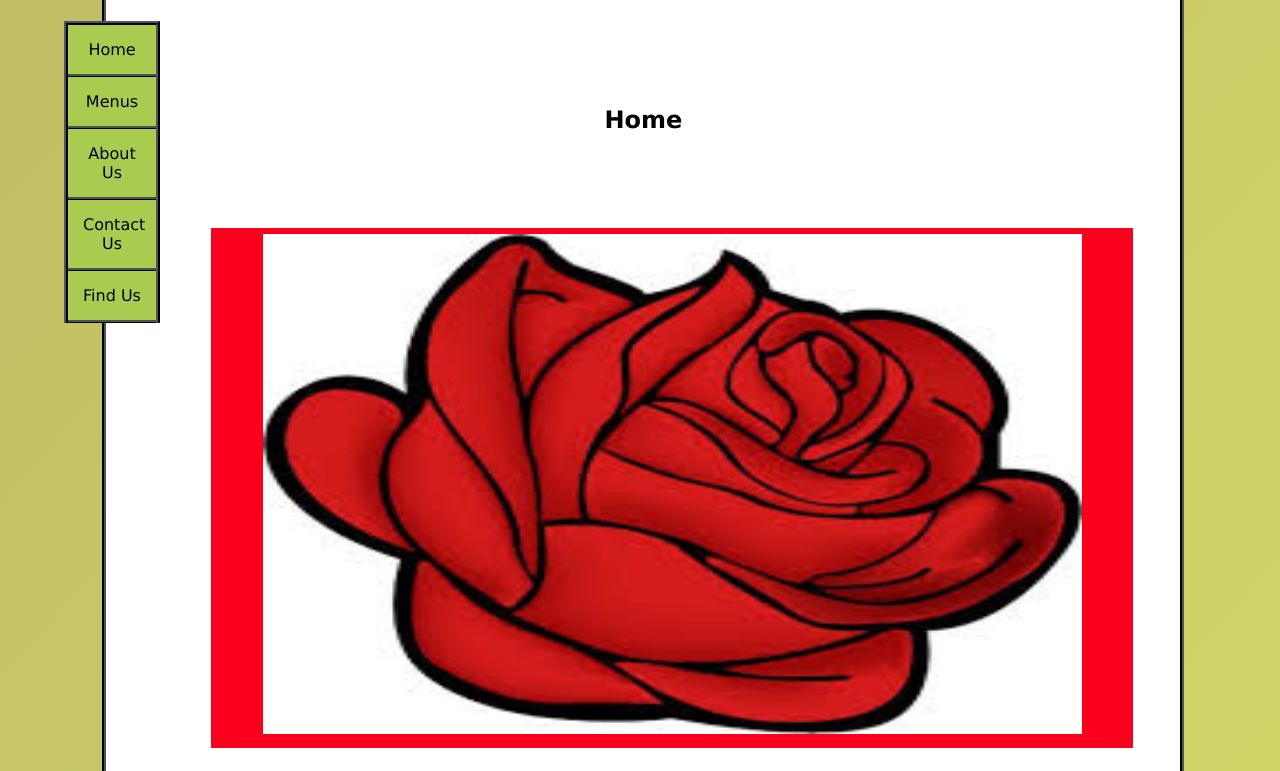
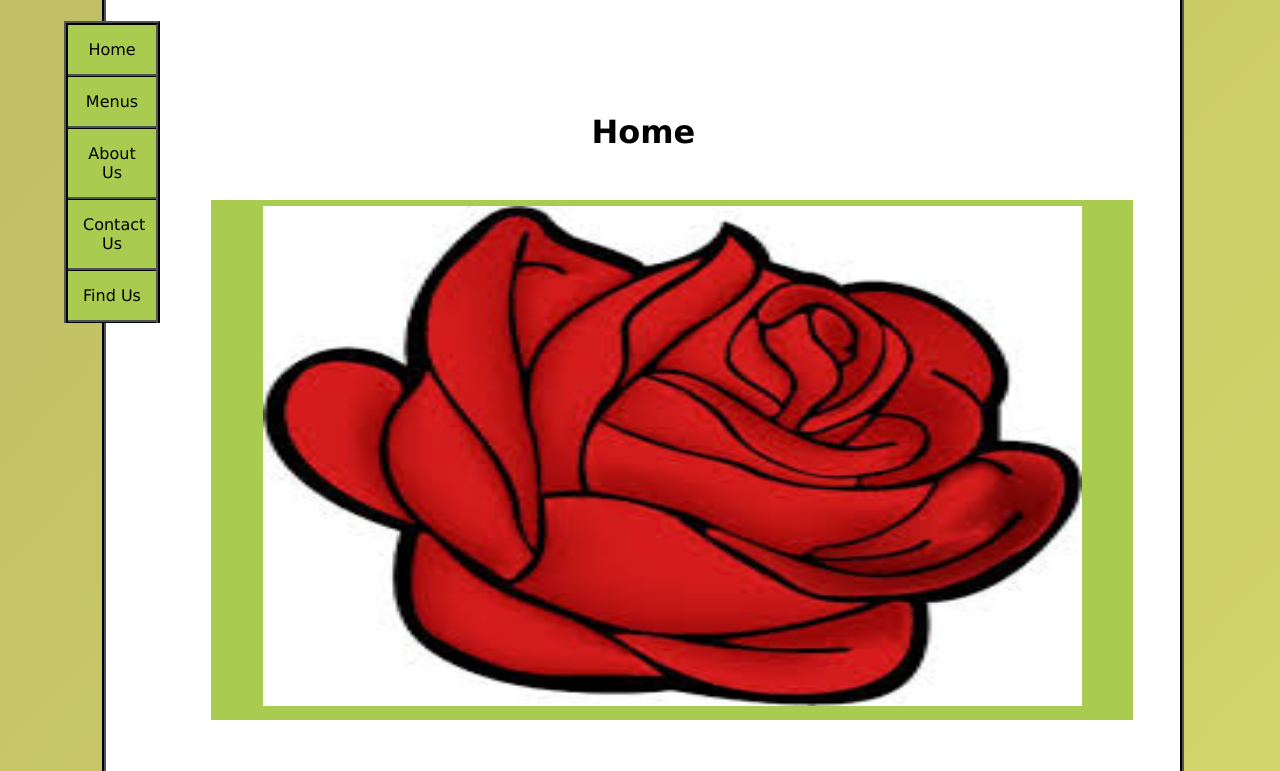
Before and after one commit to ironsb/TheRose, a plain HTML site: page index.html in a window 1280 px wide. Shown: the part 329-1100 px from the top of the page. Drawn offline with Linux system fonts and the light colour scheme.

Commit message:
gallery work

```diff
--- a/Styles/base.css
+++ b/Styles/base.css
@@ -19,7 +19,7 @@ body{
 
 
 header{
-	padding-bottom: 5%;
+	padding-bottom: 0px;
 }
 #topleft{
 	left: 1px;
@@ -186,6 +186,8 @@ padding:0;
 #title{
 	text-align:center;
 	font-family: Verdana, helvetica, sans-serif;
+	font-size: 200%;
+	padding-bottom: 0px;
 }
 #HCB_comment_box{
 	float: right;
--- a/index.html
+++ b/index.html
@@ -128,7 +128,7 @@
 
 			</script>
 
-			<table id="gallery" style="border:3px solid #FA001C;background-color: #FA001C;">
+			<table id="gallery" style="border:3px solid #A9CC50;background-color: #A9CC50;">
 
 				<tr>
 
```
